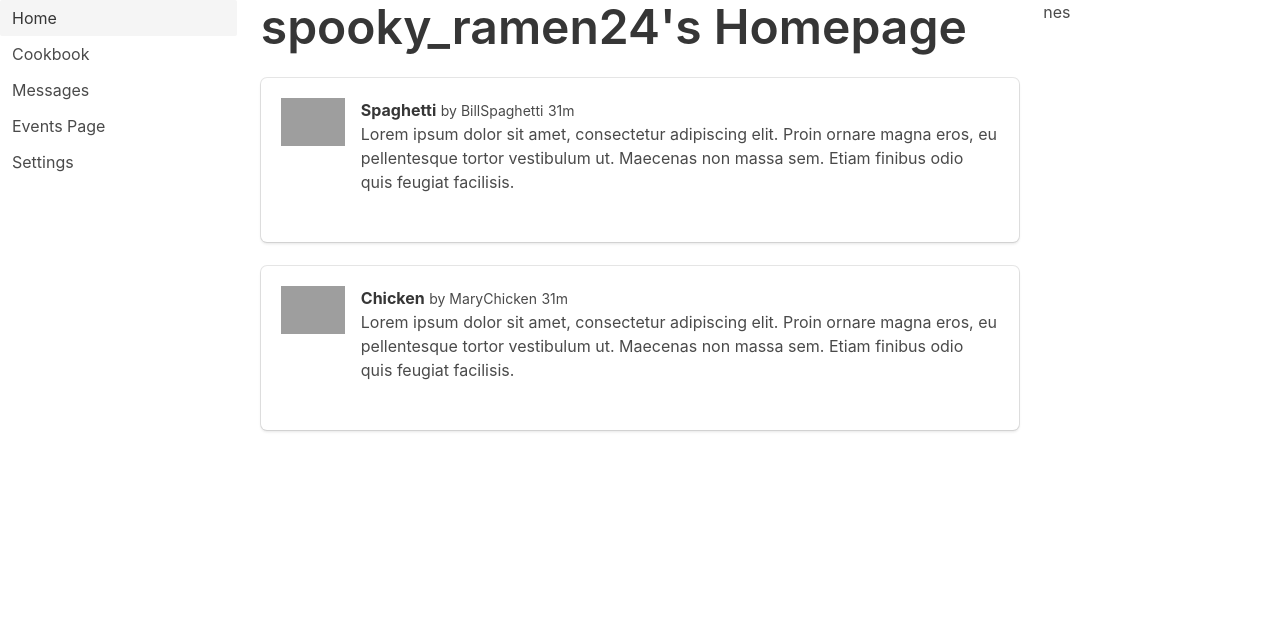
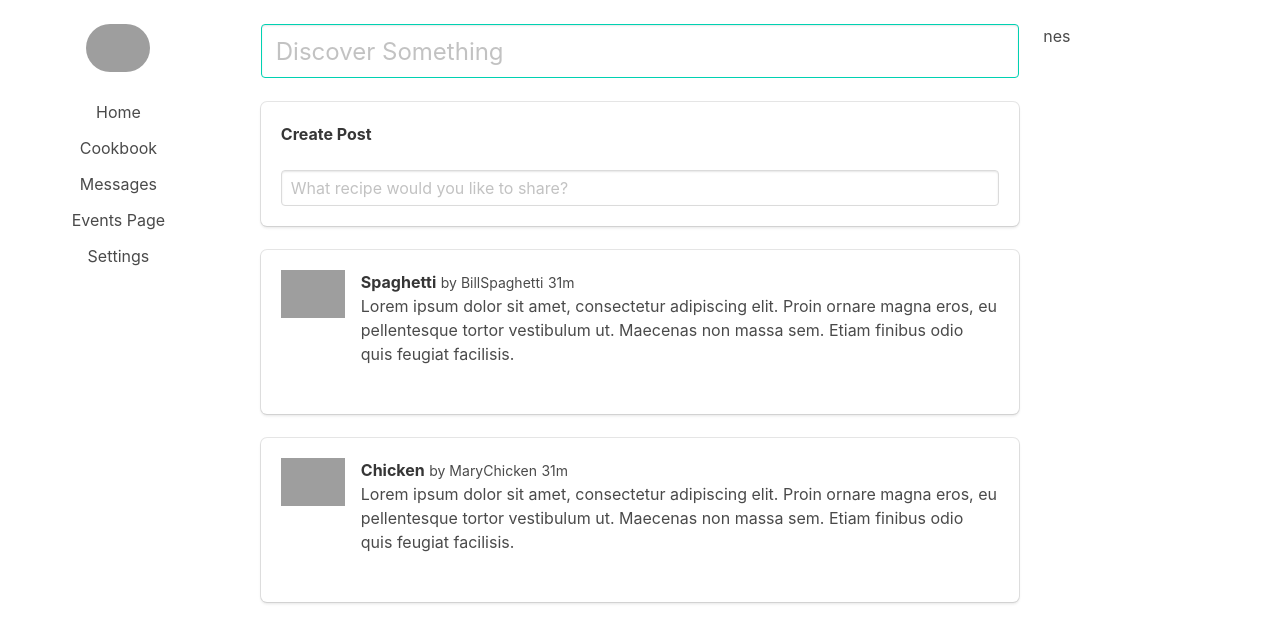
Before and after one commit to erikqu/MealApplication, a Flask app: a page that uses templates/base.html in a window 1280 px wide. Shown: the top 643 px of the page. Run offline with Flask 2, Linux system fonts and the light colour scheme; grey boxes are pictures that could not be loaded.

Commit message:
added discover option and create post box, fixed menu a little

```diff
--- a/templates/base.html
+++ b/templates/base.html
@@ -11,8 +11,12 @@
 
     <body>
       <div class="columns">
-        <div class="column is-one-fifth">
+        <div class="column is-one-fifth has-text-centered">
+          <br>
           <aside class="menu">
+            <figure class="image is-inline-block is-64x64">
+              <img class="is-rounded" src="https://bulma.io/images/placeholders/64x64.png">
+            </figure>
             <ul class="menu-list">
               <li><a href = "{{ url_for('main', user=user) }}">Home</a></li>
               <li><a href = "{{ url_for('cookbook', user=user) }}">Cookbook</a></li>
@@ -23,9 +27,11 @@
           </aside>
         </div>
         <div class="column is-three-fifths">
+          <br>
           {% block column1 %}{% endblock %}
         </div>
         <div class="column is-one-fifth">
+          <br>
           {% block column2 %}{% endblock %}
         </div>
       </div>
--- a/templates/main.html
+++ b/templates/main.html
@@ -2,14 +2,25 @@
 
 {% block column1 %}
 
-    <h1 class = "title is-1 is-centered"> {{ user }}'s Homepage </h1>
+    <input class="input is-large is-primary" type="text" placeholder="Discover Something">
+    <br><br>
+
+    <div class="box">
+      <article class="media">
+        <div class="media-content"
+          <p><strong>Create Post</strong></p>
+          <br>
+          <input class="input" type="text" placeholder="What recipe would you like to share?">
+        </div>
+      </article>
+    </div>
 
     {% for recipe in recipes %}
       <div class="box">
         <article class="media">
           <figure class="media-left">
             <p class="image is-64x64">
-              <img src="https://bulma.io/images/placeholders/128x128.png">
+              <img src="https://bulma.io/images/placeholders/64x64.png">
             </p>
           </figure>
           <div class="media-content">
```
